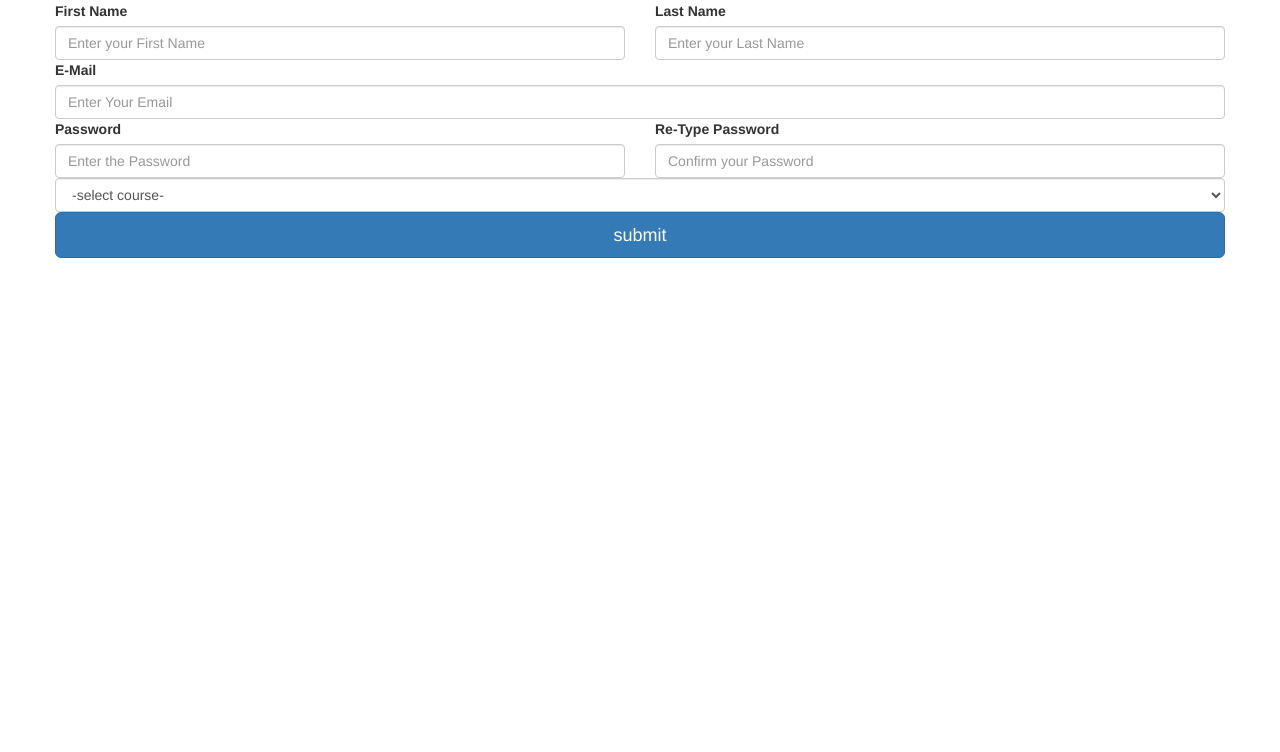
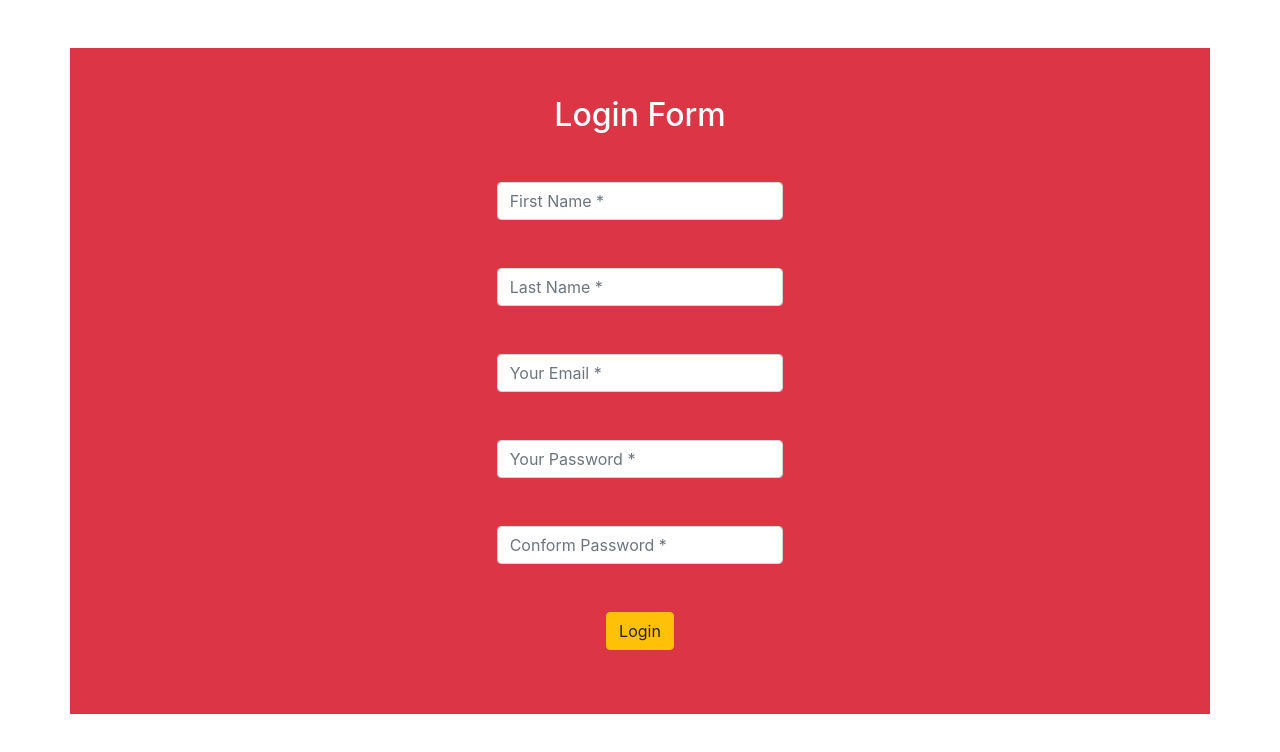
Before and after one commit to hemabalasubramaniam/Test, a website: page index.html in a window 1280 px wide. Drawn offline with nearby package versions, Linux system fonts and the light colour scheme.

Commit message:
Update index.html

```diff
--- a/index.html
+++ b/index.html
@@ -1,54 +1,80 @@
-<!DOCTYPE html>
-<html>
+<!doctype html>
+<html lang="en">
   <head>
-        <title>Registration Form</title>
-        <link rel="stylesheet" href="https://maxcdn.bootstrapcdn.com/bootstrap/3.4.1/css/bootstrap.min.css">
-        <script src="https://ajax.googleapis.com/ajax/libs/jquery/3.5.1/jquery.min.js"></script>
-        <script src="https://maxcdn.bootstrapcdn.com/bootstrap/3.4.1/js/bootstrap.min.js"></script>
+    <title>Title</title>
+    <!-- Required meta tags -->
+    <meta charset="utf-8">
+    <meta name="viewport" content="width=device-width, initial-scale=1, shrink-to-fit=no">
+
+    <!-- Bootstrap CSS -->
+    <link rel="stylesheet" href="https://stackpath.bootstrapcdn.com/bootstrap/4.3.1/css/bootstrap.min.css" integrity="sha384-ggOyR0iXCbMQv3Xipma34MD+dH/1fQ784/j6cY/iJTQUOhcWr7x9JvoRxT2MZw1T" crossorigin="anonymous">
   </head>
   <body>
-        <div class="container">
+    <div class="container bg-danger mt-5">
         <div class="row">
-                <div class="col-lg-3"></div>
-
-                <div class="col-lg-6"></div>
-                    <div id="ui">
-                        <form action="http://localhost:5500/index" class="form-group" method="get">
+            <div class="col-lg-1"></div>
+            <div class="col-lg-10 mt-5">
+              <h2 class="text-center text-white">Login Form</h2>
+              <form action="http://localhost:5500/index" method="get" class="form-group">
+                <div class="form-group mt-5">
                     <div class="row">
-                                <div class="col-lg-6">
-                                    <label>First Name</label>
-                                    <input type="text" name="fname" class="form-control" placeholder="Enter your First Name">
+                      <div class="col-lg-4"></div>
+                      <div class="col-lg-4">
+                        <input type="text" class="form-control" name="first" placeholder="First Name *" value="" />
                       </div>
-                                <div class="col-lg-6">
-                                    <label>Last Name</label>
-                                    <input type="text" name="lname" class="form-control" placeholder="Enter your Last Name">
+                      <div class="col-lg-4"></div>
                     </div>
                 </div>
-                            <label>E-Mail</label>
-                            <input type="email" name="email" class="form-control" placeholder="Enter Your Email">
+                <div class="form-group mt-5">
                     <div class="row">
-                                <div class="col-lg-6">
-                                    <label>Password</label>
-                                    <input type="password" name="password" class="form-control" placeholder="Enter the Password">
+                      <div class="col-lg-4"></div>
+                      <div class="col-lg-4">
+                        <input type="text" class="form-control" name="last" placeholder="Last Name *" value="" />
                       </div>
-                                <div class="col-lg-6">
-                                    <label>Re-Type Password</label>
-                                    <input type="password" name="Re-Type Password" class="form-control" placeholder="Confirm your Password">
+                      <div class="col-lg-4"></div>
                     </div>
                 </div>
-                            <select class="form-control">
-                                <option>-select course-</option>
-                                <option>Machine Learning</option>
-                                <option>Data Science</option>
-                                <option>Javascript</option>
-                                <option>PHP</option>
-                            </select>
-
-                            <input type="submit" name="index" value="submit" class="btn btn-primary btn-block btn-lg">
+                <div class="form-group mt-5">
+                  <div class="row">
+                    <div class="col-lg-4"></div>
+                    <div class="col-lg-4">
+                      <input type="email" class="form-control" name="uname" placeholder="Your Email *" value="" />
+                    </div>
+                    <div class="col-lg-4"></div>
+                  </div>
+              </div>
+              <div class="form-group mt-5">
+                <div class="row">
+                  <div class="col-lg-4"></div>
+                  <div class="col-lg-4">
+                    <input type="password" class="form-control" name="pass" placeholder="Your Password *" value="" />
+                  </div>
+                  <div class="col-lg-4"></div>
+                </div>
+              </div>
+              <div class="form-group mt-5">
+                <div class="row">
+                  <div class="col-lg-4"></div>
+                  <div class="col-lg-4">
+                    <input type="password" class="form-control" name="pass1" placeholder="Conform Password *" value="" />
+                  </div>
+                  <div class="col-lg-4"></div>
+                </div>
+              </div>
+              <div class="form-group mt-5">
+                <div class="row">
+                  <div class="col-lg-4"></div>
+                <div class="col-lg-4 text-center">
+                    <input type="submit" name="login" value="Login" class="btn btn-warning">
+              </div>
+              <div class="col-lg-4"></div>
+              </div>
+            </div>
               </form>
               </div>
-                <div class="col-lg-3"></div>
+            <div class="col-lg-1"></div>
         </div>
+        <div class="row mt-5"></div>
         </div>
   </body>
 </html>
```
Lines whose indentation alone changed are shown as unchanged.
